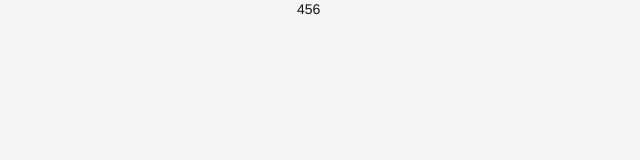
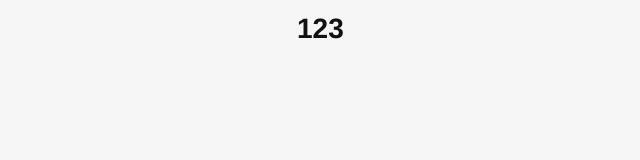
Before and after one commit to pablezhang/todo-mvc, a React (Create React App) app: page / in a window 1280 px wide. Shown: the top 160 px of the page, without its empty margins (68-708 px from the left). Built offline with nearby package versions, Linux system fonts and the light colour scheme.

Commit message:
更新观察自动部署

```diff
--- a/src/App.js
+++ b/src/App.js
@@ -7,6 +7,6 @@ import './styles/index.css';
 
 export default function App(params) {
   return (
-    <div>456</div>
+    <h1>123</h1>
   );
 }
```
